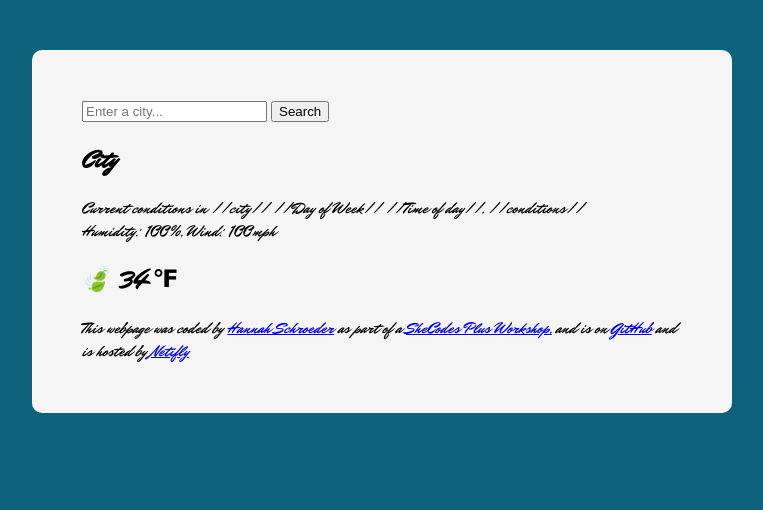
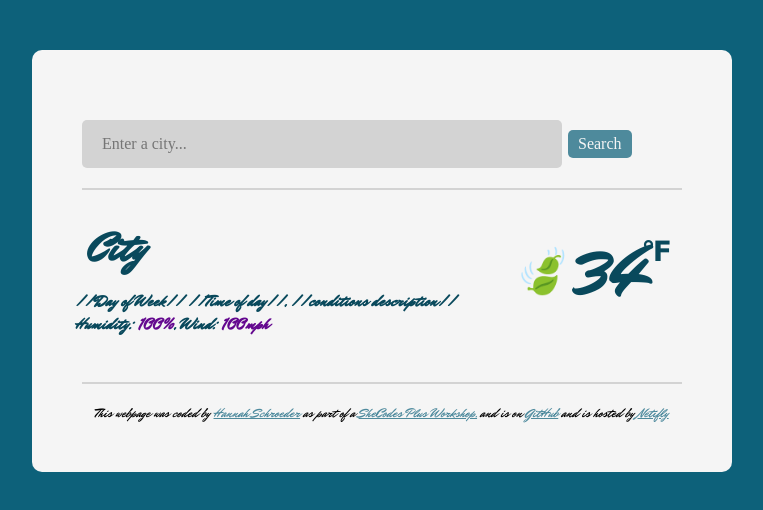
Before and after one commit to h-schroeder-coder/SheCodesPlus-Weather-App, a plain HTML site: page index.html in a window 1280 px wide. Shown: the whole page, without its empty margins (258-1021 px from the left). Drawn offline with Linux system fonts and the light colour scheme; a web font is replaced by a local one.

Commit message:
Added basic CSS to project
Added basic CSS to project

```diff
--- a/index.html
+++ b/index.html
@@ -16,7 +16,7 @@
   <body>
     <div class="weatherApp">
       <header>
-        <form>
+        <form class="searchForm">
           <input
             type="search"
             placeholder="Enter a city..."
@@ -27,17 +27,33 @@
         </form>
       </header>
       <section>
-        <div>
-          <h1>City</h1>
-          <p>
-            Current conditions in //city// //Day of Week// //Time of day//,
-            //conditions//
-            <br />
-            Humidity: 100%, Wind: 100mph
-          </p>
-        </div>
-        <div>
-          <h2>🍃 34 &#8457;</h2>
+        <div class="weatherAppData">
+            <div>
+                <h1 class="weatherAppCityName">City
+                </h1>
+            </div>
+            <div>
+                <p class="weatherAppCurrentConditions">
+                    //Day of Week// //Time of day//, //conditions description//
+                    <br />
+                    Humidity: <strong>100%</strong>, Wind: <strong>100mph</strong>
+                </p>
+            </div>
+            <div
+            class="weatherAppCurrentTemperatureContainer">
+                <span
+                    class="weatherAppTempIcon">
+                    🍃
+                 </span>
+                 <span
+                    class="weatherAppTempValue">
+                    34
+                </span>
+                 <span
+                class="weatherAppTempUnit">
+                &#8457
+                </span>
+            </div>
         </div>
       </section>
       <footer>
--- a/src/css/index.css
+++ b/src/css/index.css
@@ -1,6 +1,5 @@
 body {
   background-color: #0d617a;
-
 }
 .weatherApp {
   background-color: whitesmoke;
@@ -9,8 +8,108 @@ body {
   box-shadow: 40px;
   border-radius: 10px;
   padding: 50px;
-  font-family: 'Shadows Into Light Two', 'Mr Dafoe', 'Lucida Sans', 'Lucida Sans Regular', 'Lucida Grande', 'Lucida Sans Unicode', Geneva, Verdana, sans-serif;
+  font-family: "Shadows Into Light Two", "Mr Dafoe", "Lucida Sans",
+    "Lucida Sans Regular", "Lucida Grande", "Lucida Sans Unicode", Geneva,
+    Verdana, sans-serif;
   font-optical-sizing: auto;
   font-weight: normal;
   font-style: normal;
 }
+
+.searchForm {
+  border-bottom: solid lightgray 2px;
+  padding-top: 20px;
+  padding-bottom: 20px;
+}
+
+#city-search-element {
+  background-color: lightgray;
+  border: none;
+  border-radius: 5px;
+  width: 80%;
+  padding: 15px 20px;
+  font-size: 16px;
+  font-family: "Shadows Into Light Two";
+}
+
+#city-submit-button {
+  background-color: #0d607ab7;
+  border: #0d617a;
+  border-radius: 5px;
+  padding: 5px 10px;
+  font-size: 16px;
+  color: whitesmoke;
+  margin-left: 2px;
+  font-family: "Shadows Into Light Two";
+}
+
+section {
+  padding: 30px 0;
+}
+
+.weatherAppData {
+  display: flex;
+  justify-content: space-between;
+}
+
+.weatherAppCityName {
+  margin: 5px;
+  margin-bottom: 10px;
+  font-size: 40px;
+  font-weight: bolder;
+  line-height: 48px;
+  color: #09495c;
+}
+
+.weatherAppCurrentConditions {
+  font-size: 16px;
+  font-weight: bold;
+  margin-left: -125px;
+  margin-top: 70px;
+  color: #09495c;
+
+}
+
+.weatherAppCurrentConditions strong {
+  color: #64088f;
+  font-weight: bolder;
+}
+
+.weatherAppCurrentTemperatureContainer {
+  display: flex;
+  justify-content: flex-end;
+  margin: 30px 10px;
+  font-size: 36px;
+  font-weight: bolder;
+  line-height: 48px;
+  color: #09495c;;
+}
+
+.weatherAppTempIcon {
+    font-size: 44px;
+}
+
+.weatherAppTempValue {
+    font-size: 60px;
+    font-weight: bold;
+}
+
+.weatherAppTempUnit {
+    font-size: 28px;
+    margin-top: -20px;
+
+}
+
+footer {
+  border-top: solid lightgray 2px;
+  padding-top: 20px;
+  text-align: center;
+  font-family: "Mr Dafoe", "Lucinda Sans";
+  font-style: none;
+  font-size: 13px;
+  font-weight: 200;
+}
+
+footer a {
+  color: #0d607ab7;
+}
```
